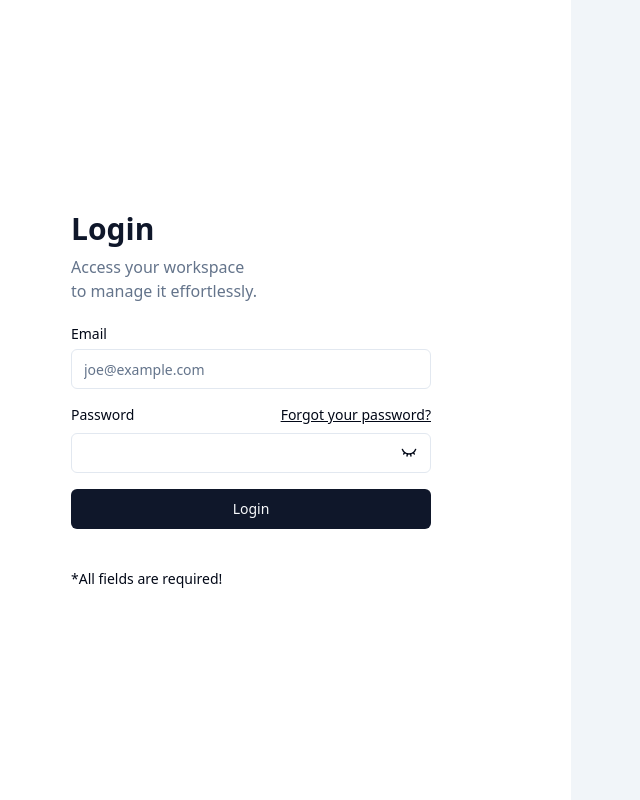
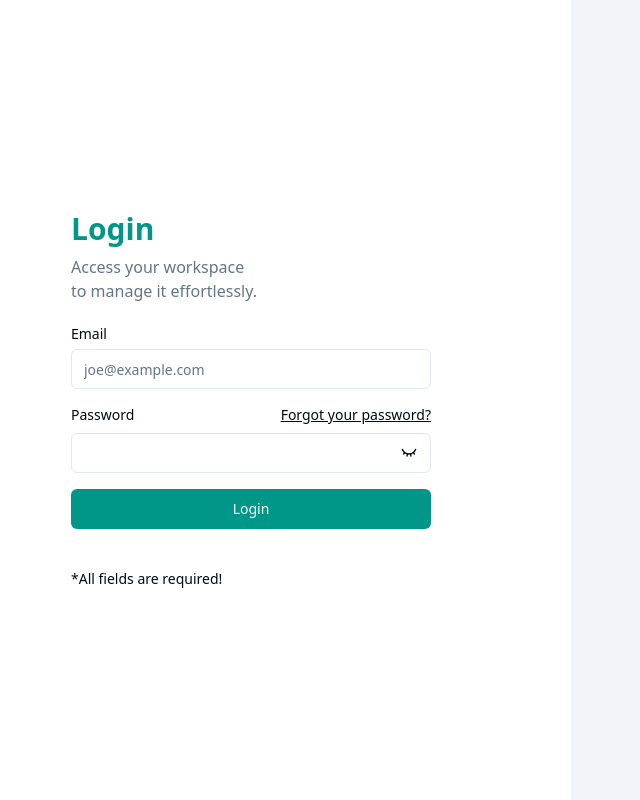
Before and after one commit to Nayak-Sahil/Workspace, a React app in the folder client/: page / in a window 1280 px wide. Shown: the whole page, without its empty margins (69-709 px from the left). Built offline with nearby package versions, Linux system fonts and the light colour scheme; the HTML template or start-up script is replaced by a standard one.

Commit message:
Update: Primary Theme

```diff
--- a/client/tailwind.config.js
+++ b/client/tailwind.config.js
@@ -21,7 +21,8 @@ export default {
   				foreground: 'hsl(var(--popover-foreground))'
   			},
   			primary: {
-  				DEFAULT: 'hsl(var(--primary))',
+				DEFAULT: '#009688',
+  				// DEFAULT: 'hsl(var(--primary))',
   				foreground: 'hsl(var(--primary-foreground))'
   			},
   			secondary: {
```
